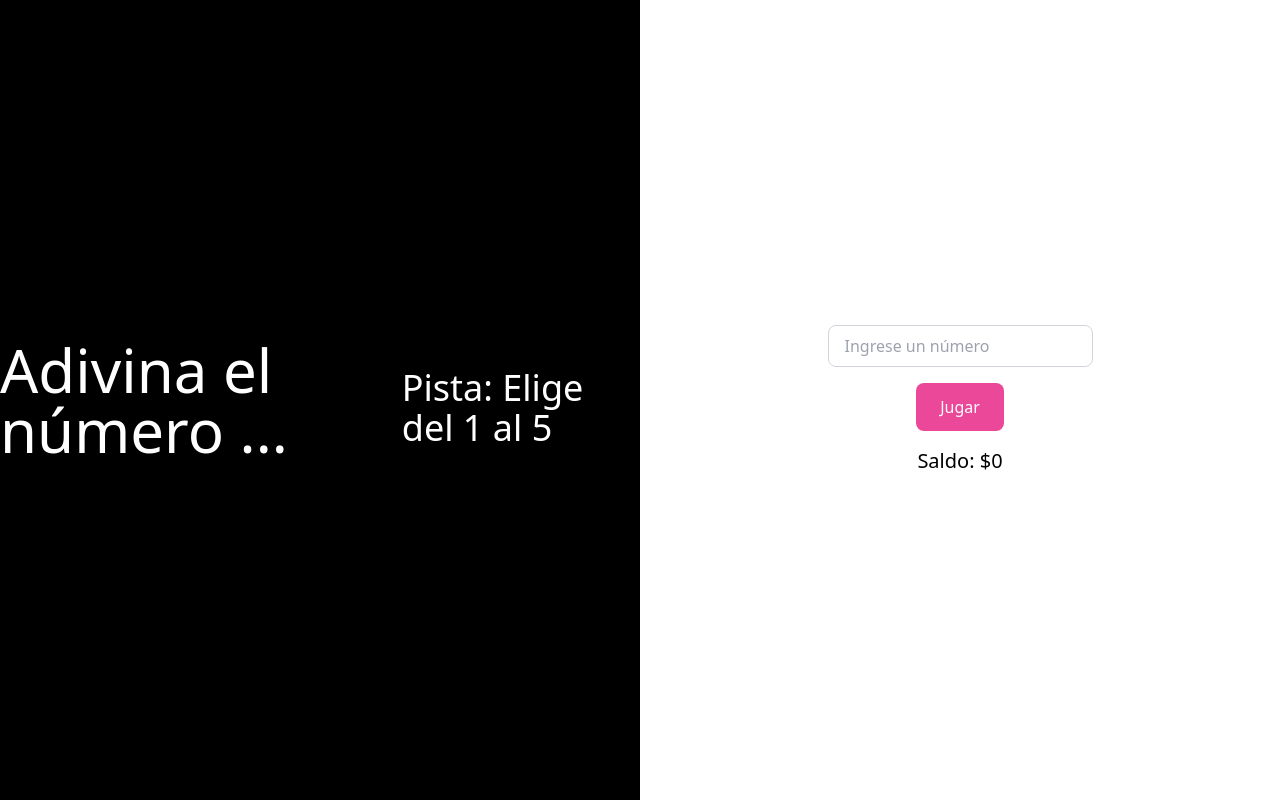
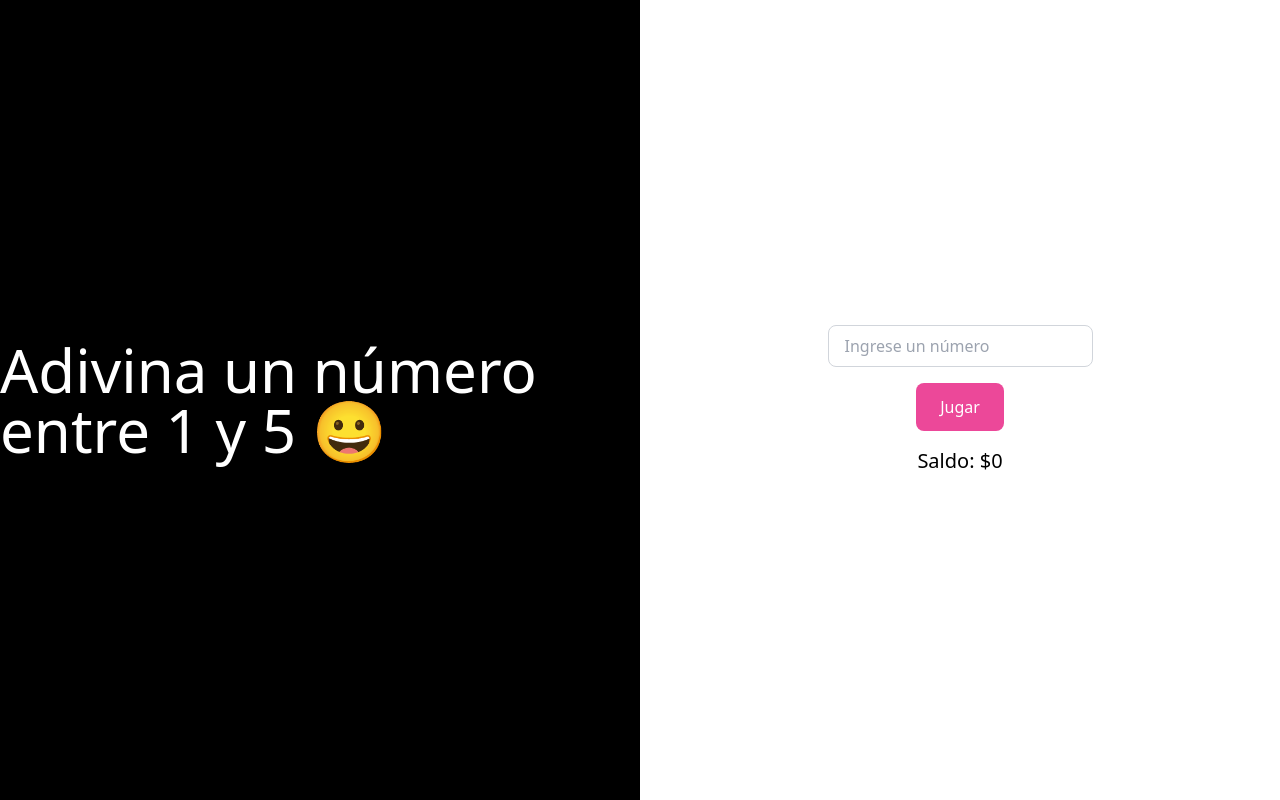
Before and after one commit to yex001/microservicios-aws, a plain HTML site: page juego.html in a window 1280 px wide. Drawn offline with nearby package versions, Linux system fonts and the light colour scheme.

Commit message:
instrucciones

```diff
--- a/juego.html
+++ b/juego.html
@@ -11,8 +11,7 @@
   <body>
     <div class="flex h-screen">
       <div class="w-1/2 flex items-center justify-center bg-black">
-        <h1 class="text-6xl text-white">Adivina el número ...</h1>
-        <h2 class="text-4xl text-white mt-4">Pista: Elige del 1 al 5</h2>
+        <h1 class="text-6xl text-white">Adivina un número entre 1 y 5 &#x1F600;</h1>
       </div>
       <div class="w-1/2 flex flex-col items-center justify-center">
         <div class="mb-4">
```
